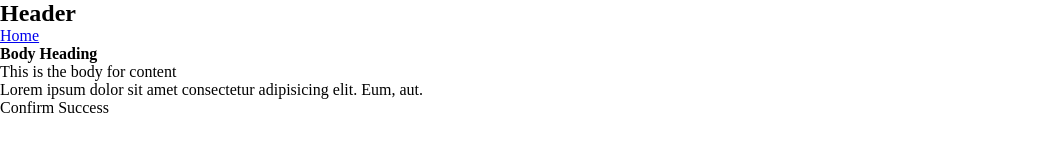
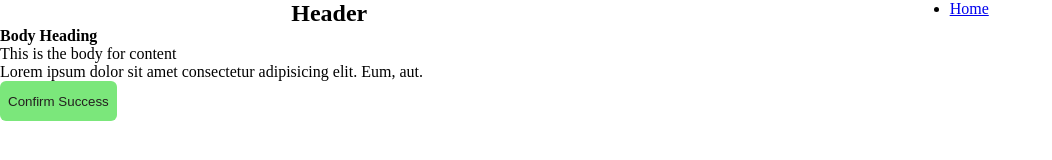
Before and after one commit to repoleved08/branch, a plain HTML site: page index.html in a window 1280 px wide. Shown: the whole page, without its empty margins (0-1052 px from the left). Drawn offline with Linux system fonts and the light colour scheme.

Commit message:
Changed styling

```diff
--- a/index.html
+++ b/index.html
@@ -9,9 +9,11 @@
 <body>
     <nav>
         <header>
-            <h2>
-                Header
-            </h2>
+            <div class="logo">
+                <h2>
+                    Header
+                </h2>
+            </div>
             <div class="navlinks">
                 <ul>
                     <li><a href="#">Home</a></li>
@@ -23,8 +25,9 @@
         <h4>Body Heading</h4>
         <p>This is the body for content</p>
         <p>Lorem ipsum dolor sit amet consectetur adipisicing elit. Eum, aut.</p>
-            Confirm Success
-        </button>
+            <button id="btn">
+                Confirm Success
+            </button>
     </section>
     <script src="script.js"></script>
 </body>
--- a/styles.css
+++ b/styles.css
@@ -14,3 +14,8 @@
     cursor: pointer;
     height: 40px;
 }
+header{
+    display: flex;
+    justify-content: space-around;
+
+}
```
